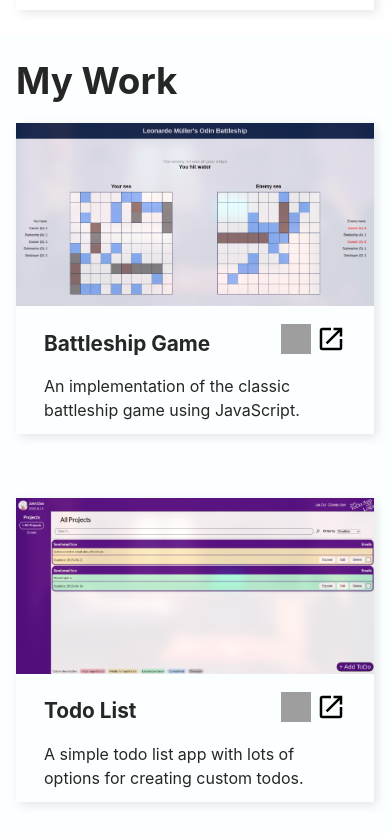
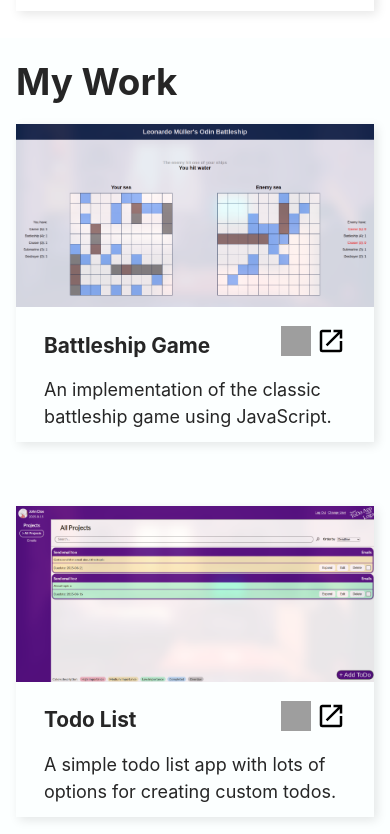
Before and after one commit to Lemuller04/odin-homepage, a website built with webpack: page src/template.html in a window 390 px wide. Shown: the part 750-1584 px from the top of the page. Built offline with nearby package versions, Linux system fonts and the light colour scheme; grey boxes are pictures that could not be loaded; a web font is replaced by a local one.

Commit message:
refactor: minor efficiency improvement and styles

```diff
--- a/src/index.js
+++ b/src/index.js
@@ -139,6 +139,7 @@ const Index = (() => {
 
       if ('image' in projects[key]) {
         const img = document.createElement('img');
+        img.loading = 'lazy';
         img.src = projects[key].image;
         img.alt = `${projects[key].name} screenshot`;
         img.classList.add('print-screen');
@@ -173,6 +174,7 @@ const Index = (() => {
         a.href = projects[key].liveview;
         a.target = '_blank';
         a.rel = 'noopener noreferrer';
+        a.setAttribute('aria-label', 'Open ${projects[key].name} live demo');
 
         links.appendChild(a);
       }
--- a/src/styles.css
+++ b/src/styles.css
@@ -15,6 +15,7 @@
 @font-face {
   font-family: "Inter";
   src: url(fonts/Inter/Inter-VariableFont_opsz\,wght.ttf);
+  font-display: swap;
 }
 
 body {
@@ -173,6 +174,10 @@ footer>img {
 }
 
 @media (max-width: 740px) {
+  body {
+    font-size: 1.125rem;
+  }
+
   .about {
     flex-direction: column;
   }
@@ -208,4 +213,8 @@ footer>img {
   footer {
     padding: 1rem 1rem;
   }
+
+  .footer-info * {
+    text-align: center;
+  }
 }
```
